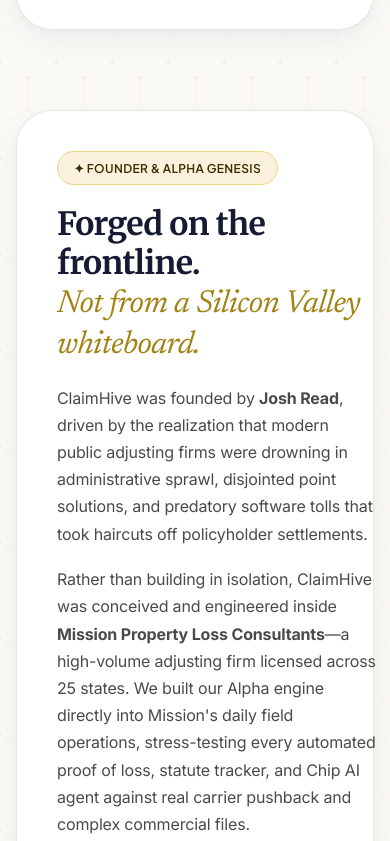
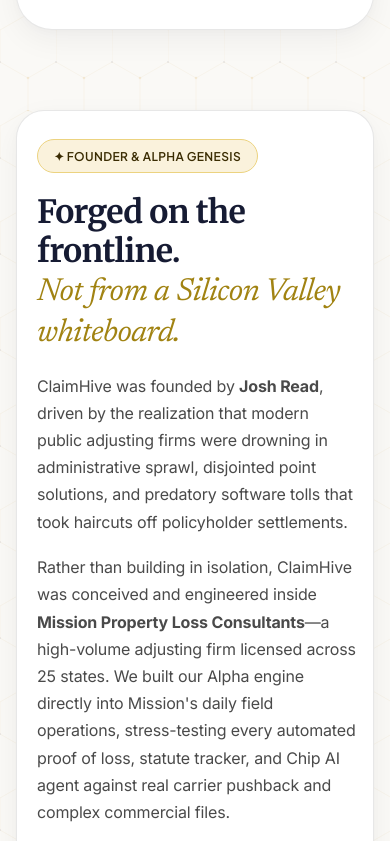
Before and after one commit to joshuaread/claimhive, a plain HTML site: page about.html in a window 390 px wide. Shown: the part 2482-3323 px from the top of the page. Drawn offline with Linux system fonts and the light colour scheme.

Commit message:
Fix mobile left/right padding and card radius for founder feature section on about page

```diff
--- a/about.html
+++ b/about.html
@@ -185,7 +185,7 @@
   <!-- FOUNDER & ALPHA DEVELOPMENT SECTION -->
   <section class="section-spacious" style="padding-top: 0;">
     <div class="container container-wide">
-      <div style="background: #FFFFFF; border: 1.5px solid var(--hive-border-subtle); border-radius: var(--hive-radius-2xl); box-shadow: var(--hive-shadow-card); padding: clamp(2.5rem, 5vw, 4rem); display: grid; grid-template-columns: repeat(auto-fit, minmax(320px, 1fr)); gap: clamp(2rem, 5vw, 4rem); align-items: center;">
+      <div class="founder-feature-card" style="background: #FFFFFF; border: 1.5px solid var(--hive-border-subtle); border-radius: var(--hive-radius-2xl); box-shadow: var(--hive-shadow-card); padding: clamp(2.5rem, 5vw, 4rem); display: grid; grid-template-columns: repeat(auto-fit, minmax(320px, 1fr)); gap: clamp(2rem, 5vw, 4rem); align-items: center;">
 
         <div>
           <span class="badge badge-gold" style="margin-bottom: 1.25rem;">✦ FOUNDER &amp; ALPHA GENESIS</span>
--- a/css/site.css
+++ b/css/site.css
@@ -1532,6 +1532,12 @@
     border-radius: var(--hive-radius-xl);
   }
 
+  .founder-feature-card {
+    padding: 1.75rem 1.25rem !important;
+    gap: 2rem !important;
+    border-radius: var(--hive-radius-xl) !important;
+  }
+
   /* Code mockups line breaks and mobile text sizing */
   .stage-mockup-window {
     border-radius: var(--hive-radius-md);
```
